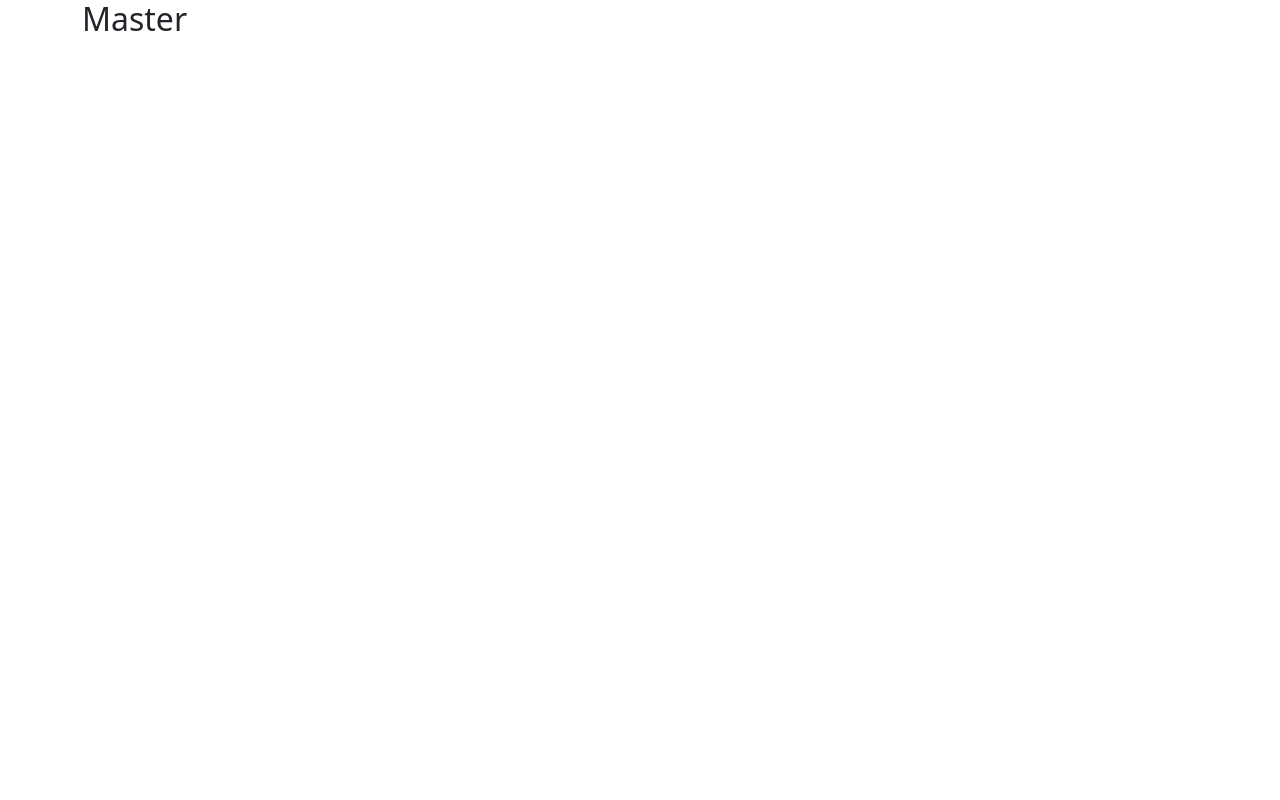
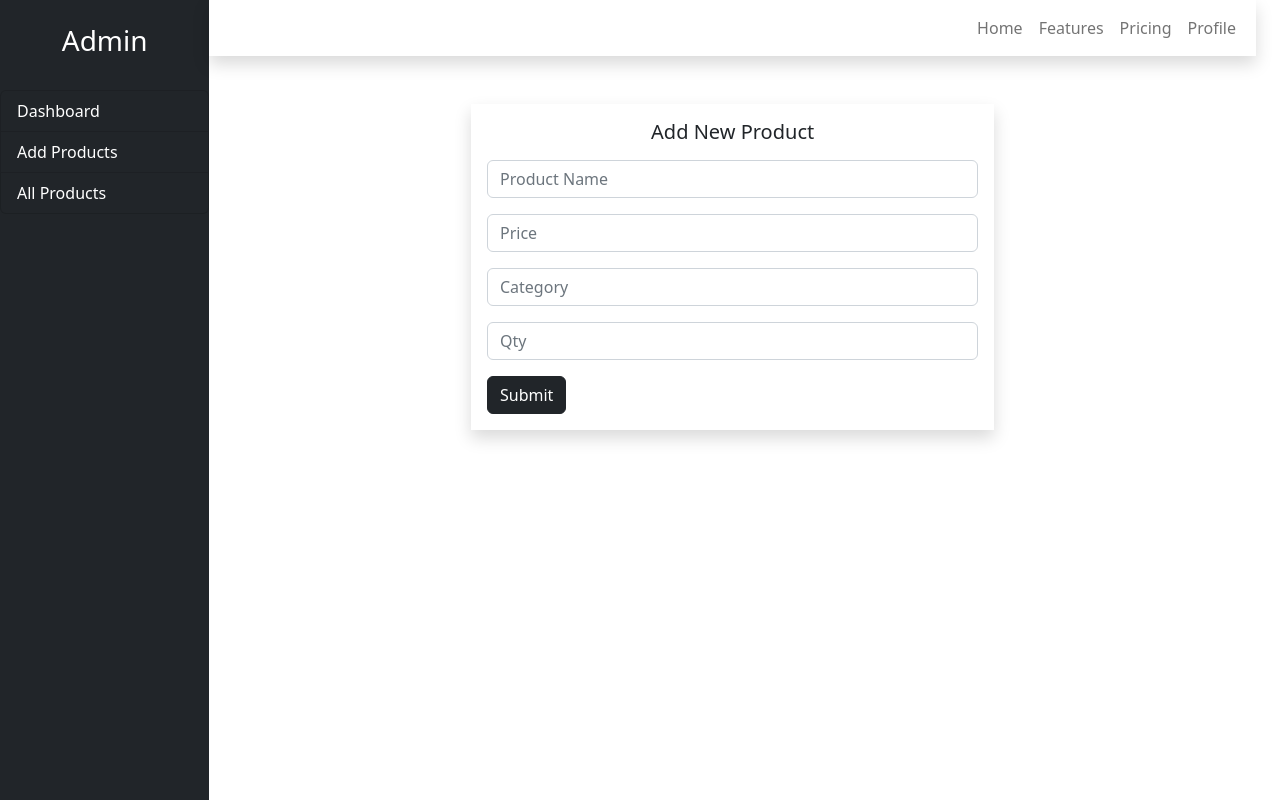
Before and after one commit to parthsinghblaze/6-feb-react-lecture, a React (Create React App) app: page /add-products in a window 1280 px wide. Built offline with nearby package versions, Linux system fonts and the light colour scheme.

Commit message:
added admin template

```diff
--- a/package.json
+++ b/package.json
@@ -6,8 +6,12 @@
     "@testing-library/jest-dom": "^5.16.5",
     "@testing-library/react": "^13.4.0",
     "@testing-library/user-event": "^13.5.0",
+    "bootstrap": "^5.2.3",
+    "formik": "^2.2.9",
     "react": "^18.2.0",
+    "react-bootstrap": "^2.7.3",
     "react-dom": "^18.2.0",
+    "react-router-dom": "^6.10.0",
     "react-scripts": "5.0.1",
     "web-vitals": "^2.1.4"
   },
--- a/public/index.html
+++ b/public/index.html
@@ -24,7 +24,6 @@
       work correctly both with client-side routing and a non-root public URL.
       Learn how to configure a non-root public URL by running `npm run build`.
     -->
-    <link href="https://cdn.jsdelivr.net/npm/bootstrap@5.3.0-alpha1/dist/css/bootstrap.min.css" rel="stylesheet" integrity="sha384-GLhlTQ8iRABdZLl6O3oVMWSktQOp6b7In1Zl3/Jr59b6EGGoI1aFkw7cmDA6j6gD" crossorigin="anonymous">
     <title>React App</title>
   </head>
   <body>
--- a/src/App.js
+++ b/src/App.js
@@ -1,10 +1,21 @@
+import { Alert } from 'react-bootstrap'
 import React from 'react'
+import Layout from './commonComponent/Layout'
+import { Routes, Route } from 'react-router-dom'
+import Dashboard from './pages/Dashboard'
+import AddProducts from './pages/AddProducts'
 
 function App() {
   return (
-    <div className='container'>
-      <h2>Master</h2>
-    </div>
+    <Layout>
+      <Routes>
+        <Route path='/' element={<Dashboard />} />
+        <Route path='/dashboard' element={<Dashboard />} />
+        <Route path='/add-products' element={<AddProducts />} />
+        <Route path='/all-products' element={<h1>All Products</h1>} />
+      </Routes>
+    </Layout>
+
   )
 }
 
--- /dev/null
+++ b/src/commonComponent/Header.jsx
@@ -0,0 +1,23 @@
+import Container from "react-bootstrap/Container";
+import Nav from "react-bootstrap/Nav";
+import Navbar from "react-bootstrap/Navbar";
+
+function Header() {
+  return (
+    <>
+      <Navbar className="shadow">
+        <Container>
+          <button className="d-block d-md-none">Open</button>
+          <Nav className="ms-auto">
+            <Nav.Link href="#home">Home</Nav.Link>
+            <Nav.Link href="#features">Features</Nav.Link>
+            <Nav.Link href="#pricing">Pricing</Nav.Link>
+            <Nav.Link href="#pricing">Profile</Nav.Link>
+          </Nav>
+        </Container>
+      </Navbar>
+    </>
+  );
+}
+
+export default Header;
--- /dev/null
+++ b/src/commonComponent/Layout.jsx
@@ -0,0 +1,19 @@
+import React from "react";
+import SideBar from "./SideBar";
+import Header from "./Header";
+
+function Layout({ children }) {
+  return (
+    <div className="container-fluid row">
+      <div className="col-md-2 p-0 d-none d-md-block ">
+        <SideBar />
+      </div>
+      <div className="col-md-10 p-0">
+        <Header />
+        {children}
+      </div>
+    </div>
+  );
+}
+
+export default Layout;
--- /dev/null
+++ b/src/commonComponent/SideBar.jsx
@@ -0,0 +1,26 @@
+import React from "react";
+import ListGroup from "react-bootstrap/ListGroup";
+import { navLink } from "../utilis/navLinks";
+import { NavLink } from "react-router-dom";
+
+function SideBar() {
+  return (
+    <div className="bg-dark text-white" style={{ height: "100vh" }}>
+      <h3 className="text-center py-4">Admin</h3>
+      <ListGroup>
+        {navLink.map((item) => {
+          const { id, title, link } = item;
+          return (
+            <ListGroup.Item className="bg-dark text-white">
+              <NavLink className="nav-link w-100" to={link}>
+                {title}
+              </NavLink>
+            </ListGroup.Item>
+          );
+        })}
+      </ListGroup>
+    </div>
+  );
+}
+
+export default SideBar;
--- a/src/index.js
+++ b/src/index.js
@@ -1,9 +1,11 @@
 import React from 'react'
-import ReactDOM from 'react-dom'
+import ReactDOM from 'react-dom/client'
 import App from './App'
+import 'bootstrap/dist/css/bootstrap.min.css';
+import { BrowserRouter } from 'react-router-dom';
 
 let htmlElement = document.getElementById('root')
 
 let root = ReactDOM.createRoot(htmlElement)
 
-root.render(<App />)
+root.render( <BrowserRouter><App /></BrowserRouter> )
--- /dev/null
+++ b/src/pages/AddProducts.jsx
@@ -0,0 +1,94 @@
+import React from "react";
+import { Formik, Form, Field, ErrorMessage } from "formik";
+
+const initialValues = {
+  productName: "",
+  price: "",
+  category: "",
+  qty: "",
+};
+
+function AddProducts() {
+  function handleSubmit(values) {
+    console.log("hello", values);
+  }
+
+  return (
+    <div className="container py-5">
+      <div className="row">
+        <div className="col-md-6 offset-md-3 p-3 shadow">
+          <h5 className="text-center mb-3">Add New Product</h5>
+          <Formik initialValues={initialValues} onSubmit={handleSubmit}>
+            {() => {
+              return (
+                <Form>
+                  <div className="mb-3">
+                    <Field
+                      type="text"
+                      name="productName"
+                      className="form-control"
+                      placeholder="Product Name"
+                    />
+                  </div>
+                  <div className="mb-3">
+                    <Field
+                      type="text"
+                      name="price"
+                      className="form-control"
+                      placeholder="Price"
+                    />
+                  </div>
+                  <div className="mb-3">
+                    <Field
+                      type="text"
+                      name="category"
+                      className="form-control"
+                      placeholder="Category"
+                    />
+                  </div>
+                  <div className="mb-3">
+                    <Field
+                      type="text"
+                      name="qty"
+                      placeholder="Qty"
+                      className="form-control"
+                    />
+                  </div>
+
+                  <button type="submit" className="btn btn-dark">
+                    Submit
+                  </button>
+                </Form>
+              );
+            }}
+          </Formik>
+          {/* <form action="">
+            <div className="mb-3">
+              <input
+                type="text"
+                placeholder="Product Name"
+                className="form-control"
+              />
+            </div>
+            <div className="mb-3">
+              <input type="text" placeholder="Price" className="form-control" />
+            </div>
+            <div className="mb-3">
+              <input
+                type="text"
+                placeholder="Category"
+                className="form-control"
+              />
+            </div>
+            <div className="mb-3">
+              <input type="text" placeholder="Qty" className="form-control" />
+            </div>
+            <button className="btn btn-dark w-100">Add Product</button>
+          </form> */}
+        </div>
+      </div>
+    </div>
+  );
+}
+
+export default AddProducts;
--- /dev/null
+++ b/src/pages/Dashboard.jsx
@@ -0,0 +1,36 @@
+import React from "react";
+
+function Dashboard() {
+  return (
+    <div className="container py-5">
+      <div className="row">
+        <div className="col-md-4">
+          <div className="card border-3">
+            <div className="card-body text-center">
+              <h1>78</h1>
+              <h3>Total Products</h3>
+            </div>
+          </div>
+        </div>
+        <div className="col-md-4">
+          <div className="card border-3">
+            <div className="card-body text-center">
+              <h1>114</h1>
+              <h3>Total Users</h3>
+            </div>
+          </div>
+        </div>
+        <div className="col-md-4">
+          <div className="card border-3">
+            <div className="card-body text-center">
+              <h1>46</h1>
+              <h3>Orders</h3>
+            </div>
+          </div>
+        </div>
+      </div>
+    </div>
+  );
+}
+
+export default Dashboard;
--- /dev/null
+++ b/src/utilis/navLinks.js
@@ -0,0 +1,17 @@
+export const navLink = [
+    {
+        id: 1,
+        title: 'Dashboard',
+        link: '/dashboard'
+    },
+    {
+        id: 2,
+        title: 'Add Products',
+        link: '/add-products'
+    },
+    {
+        id: 3,
+        title: 'All Products',
+        link: '/all-products'
+    }
+]
```
Also changed, not shown: 1 other file (tests, documents, lock files or other folders).
